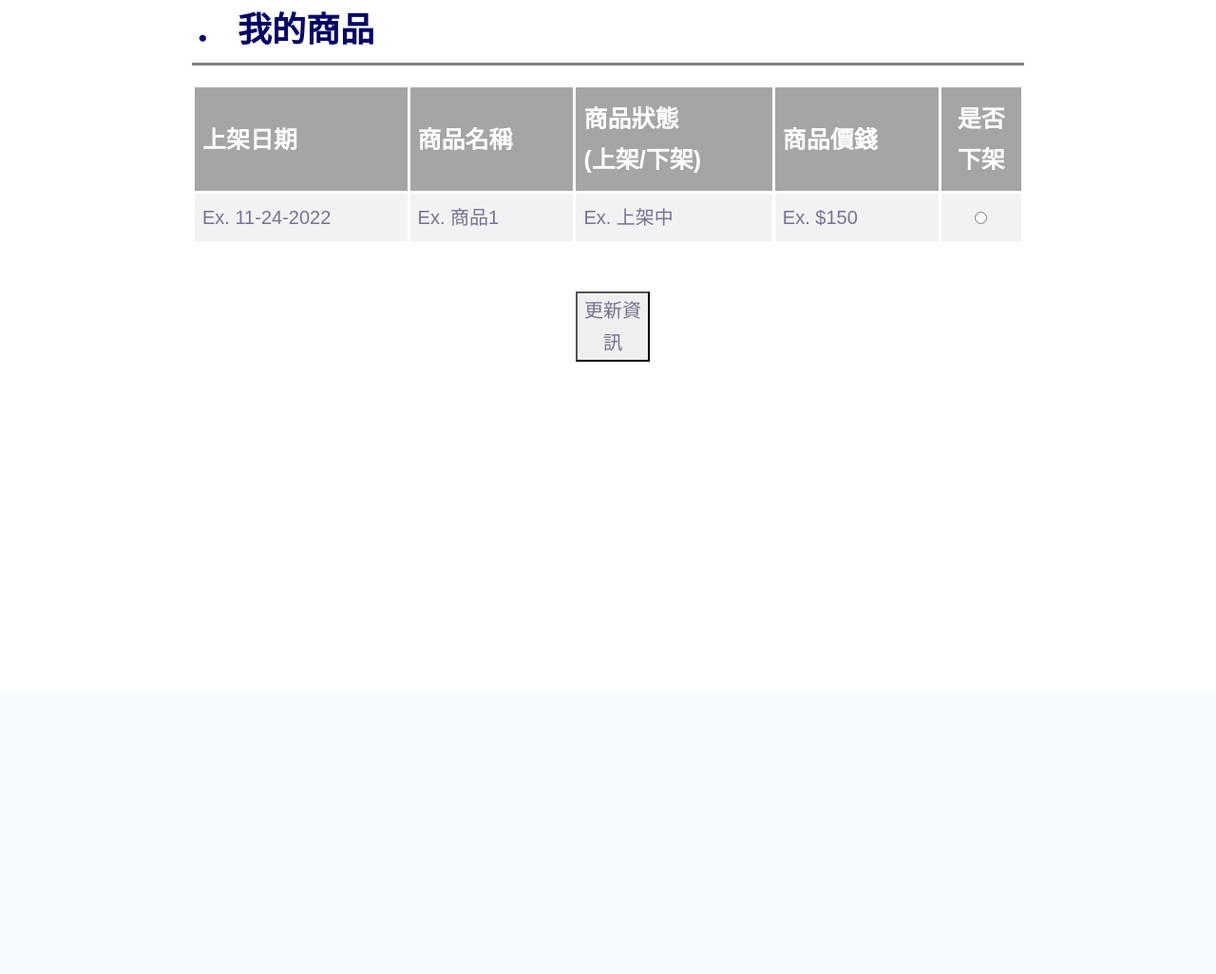
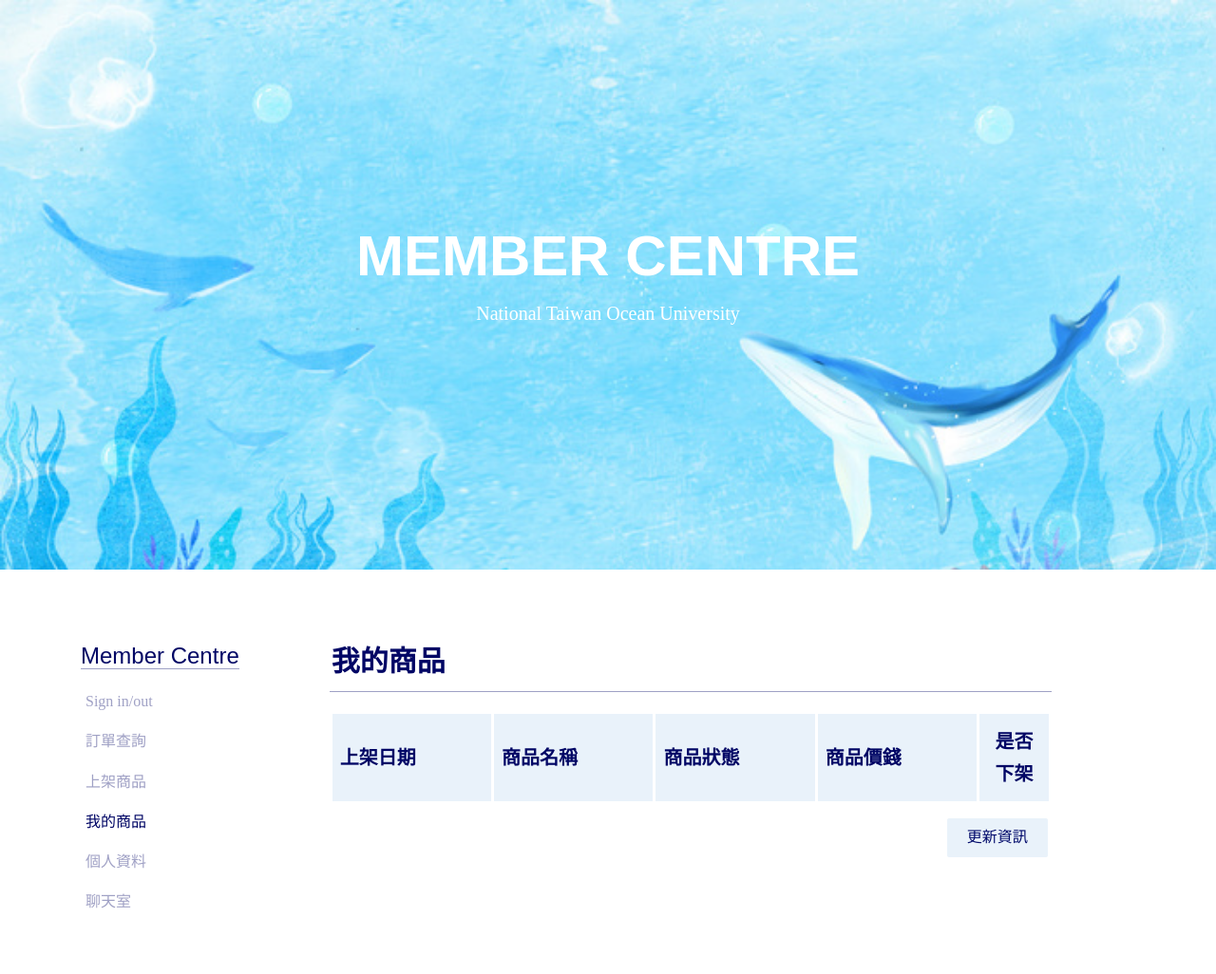
Before and after one commit to henry0523ho/SellingWeb, a PHP site: page /takeoff.html in a window 1280 px wide. Shown: the part 72-1098 px from the top of the page at 95% size. Before the commit the page ends 453 px from the top, so only its background shows below. Run offline with PHP 8.4, Linux system fonts and the light colour scheme; lists and menus that the app fills with data are empty; some web fonts are replaced.

Commit message:
統一前端(takeoff)風格

```diff
--- a/css/takeoff.css
+++ b/css/takeoff.css
@@ -3,35 +3,33 @@
     border-collapse: collapse;
     width: 100%;
     min-height: 25px;
-    font-size: 20px;
+    font-size: 15px;
 }
 
 #takeoff td, #takeoff th {
-min-height: 25px;
-border: 3px solid white;
-padding: 8px;
+    min-height: 25px;
+    border: 3px solid white;
+    padding: 8px;
 }
 
-#takeoff tr:nth-child(even){background-color: #f2f2f2;}
-
-#takeoff tr:hover {background-color: #ddd;}
+#takeoff tr:nth-child(odd){background-color: rgb(244, 249, 253);}
+#takeoff tr:hover {background-color: rgb(233, 231, 231);}
 
 #takeoff th {
     min-height: 25px;
     padding-top: 12px;
     padding-bottom: 12px;
     text-align: left;
-    font-size: 25px;
-    background-color: #a5a5a5;
-    color: white;
+    font-size: 20px;
+    background-color: rgb(233, 242, 250);
+    color: rgba(1, 6, 101);
 }
 
-
-h1 {
+#title {
     width: 100%;
     padding: 2px;
     padding-bottom: 15px;
-    color: #010665;
+    color: rgba(1, 6, 101);;
     font-weight: bold;
-    border-bottom: 3px solid grey;
-}
+    border-bottom: 1px solid rgba(1, 6, 101, 0.378);
+  }
--- a/css/upload.css
+++ b/css/upload.css
@@ -296,7 +296,7 @@ input[type=text] {
 }
 
 #upload {
-    font-size: 24px;
+    font-size: 15px;
     font-family: Arial, Helvetica, sans-serif;
     border-collapse: collapse;
     width: 100%;
--- a/takeoff.html
+++ b/takeoff.html
@@ -6,7 +6,6 @@
 	<title>my product</title>
     <!-- jquery -->
     <script src="https://code.jquery.com/jquery-3.6.1.min.js" integrity="sha256-o88AwQnZB+VDvE9tvIXrMQaPlFFSUTR+nldQm1LuPXQ=" crossorigin="anonymous"></script>
-    <script src="script/takeoff.js"></script>
 	<!-- BootStrap -->
     <link rel="stylesheet" href="https://cdnjs.cloudflare.com/ajax/libs/font-awesome/6.2.0/css/all.min.css">
     <link href="https://cdn.jsdelivr.net/npm/bootstrap@5.2.2/dist/css/bootstrap.min.css" rel="stylesheet" integrity="sha384-Zenh87qX5JnK2Jl0vWa8Ck2rdkQ2Bzep5IDxbcnCeuOxjzrPF/et3URy9Bv1WTRi" crossorigin="anonymous">
@@ -39,6 +38,7 @@
 	<!-- Modernizr JS -->
 	<script src="js/modernizr-2.6.2.min.js"></script>
 	<script src="script/index.js"></script>
+	<script src="script/takeoff.js"></script>
 
 	<link rel="stylesheet" href="css/upload.css">
     <link rel="stylesheet" href="css/takeoff.css">
@@ -93,36 +93,65 @@
 
 			</div>
 		</nav>
+		<header id="fh5co-header" class="fh5co-cover fh5co-cover-sm" role="banner" style="background-image:url(images/sea.jpg); margin-bottom: 30px;">
+			<div class="overlay"></div>
+			<div class="container">
+				<div class="row">
+					<div class="col-md-8 col-md-offset-2 text-center">
+						<div class="display-t">
+							<div class="display-tc animate-box" data-animate-effect="fadeIn">
+								<h1>Member centre</h1>
+								<h2>National Taiwan Ocean University</h2>
+							</div>
+						</div>
+					</div>
+				</div>
+			</div>
+		</header>
+		<div id="fh5co-contact">
+			<div class="container">
+				<div class="row">
+					<div class="col-md-5 animate-box" style="width:fit-content;">
+						<div class="fh5co-contact-info">
+							<h3 style="border-bottom: 1px solid rgba(1, 6, 101, 0.378);">Member Centre</h3>
+							<ul>
+								<li><a href="login.html" id="in_out">Sign in/out</a></li>
+								<li><a href="shipment.html" id="check_in_out_1">訂單查詢</a></li>
+								<li><a href="upload.html" id="check_in_out_2" >上架商品</a></li>
+								<li><a href="takeoff.html" id="check_in_out_3" style="color:rgb(1, 6, 101);">我的商品</a></li>
+								<li><a href="#" id="check_in_out_4">個人資料</a></li>
+								<li><a href="chatroom.html" id="check_in_out_5">聊天室</a></li>
+							</ul>
+						</div>
+					</div>
 
-
-               <!-- /#sidebar-wrapper -->
-             <!-- Page Content -->
-             <div id="page-content-wrapper">
-				<div class="center">
-                    <h1>． 我的商品</h1>
+					<div class="col-md-9 animate-box" style="padding-left: 80px">
+						<h2 id="title"> 我的商品</h2>
 						<table id ="takeoff" class="center">
 							<tr>
 								<th>上架日期</th>
 								<th>商品名稱</th>
-                            <th>商品狀態</br>(上架/下架)</th>
+								<th>商品狀態</th>
 								<th>商品價錢</th>
 								<th style="width: 10%; text-align: center;">是否下架</th>
 							</tr>
-                        <tr>
+							 <!--<tr>
 							   <td>Ex. 11-24-2022</td>
 								<td>Ex. 商品1</td>
 								<td>Ex. 上架中</td>
 								<td>Ex. $150</td>
-                            <td style="width: 10%; text-align: center;"><input type="radio" name="cancel" value="" /></td>
-                        </tr>
+								<td style="width: 10%; text-align: center;"><input type="radio" name="cancel" value="" /></td>-
+							</tr>-->
+
 						</table>
-
-                    <div style="padding-top: 50px; padding-left: 10px; margin: auto; width: 10%;"><button onclick="reload()" id="update" type="button" value="confirmTakeOff" style="font-size: 20px;">更新資訊</button></div>
+						<div class="form-group" style="margin-top: 15px; text-align: right;">
+							<button onclick="reload()" id="update" value="confirmTakeOff" class="btn" style="background-color: rgb(233, 242, 250); color:#000A6B;">更新資訊</button>
 						</div>
 				</div>
-             <!-- /#page-content-wrapper -->
 
 			</div>
+		</div>
+
 
 	<!-- jQuery -->
 	<script src="js/jquery.min.js"></script>
--- a/upload.html
+++ b/upload.html
@@ -41,6 +41,8 @@
         <!-- Modernizr JS -->
         <script src="js/modernizr-2.6.2.min.js"></script>
         <script src="script/index.js"></script>
+        <script src="script/upload.js"></script>
+        <script src="script/uploadImage.js"></script>
 
         <link rel="stylesheet" href="css/upload.css">
 
```
Lines whose indentation alone changed are shown as unchanged.
